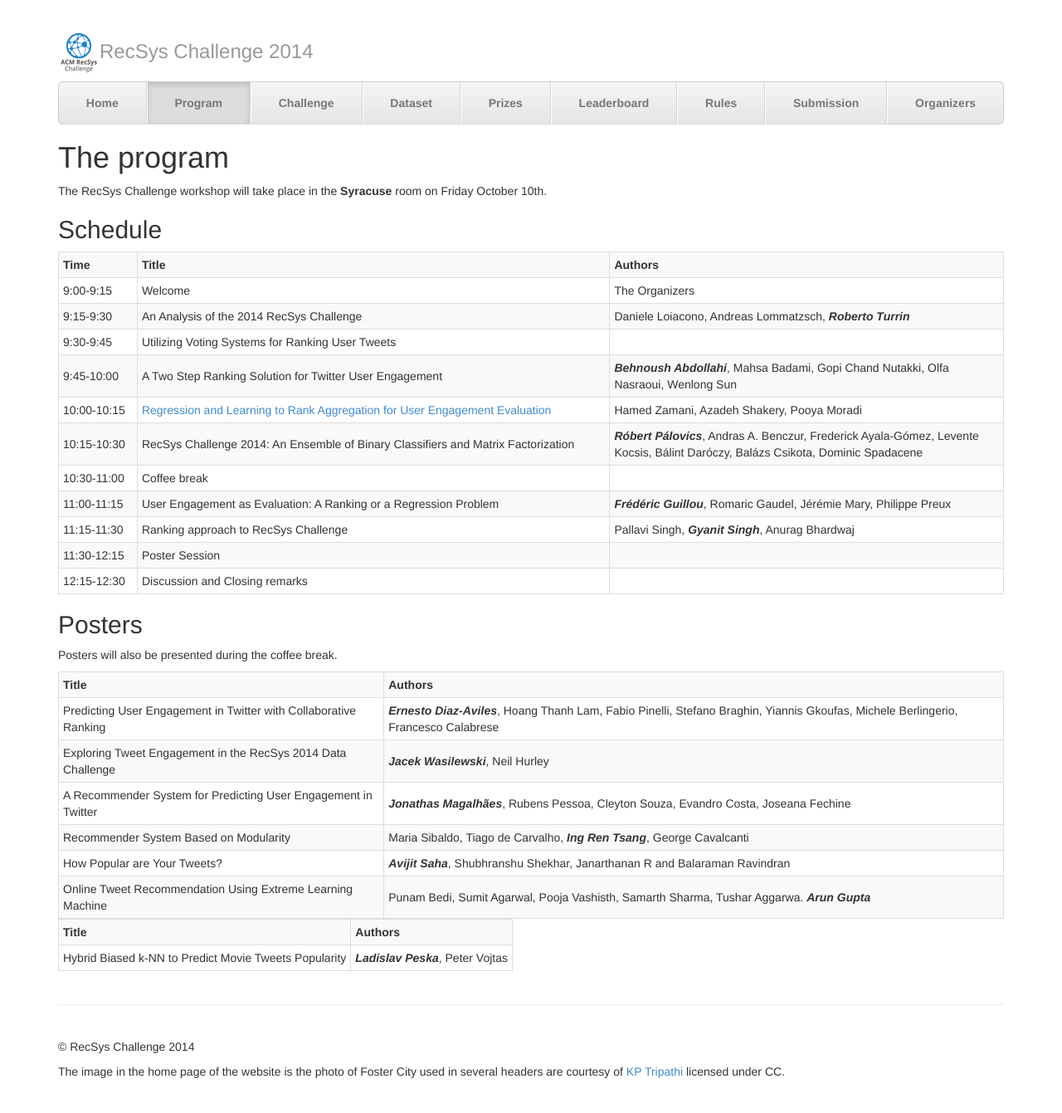
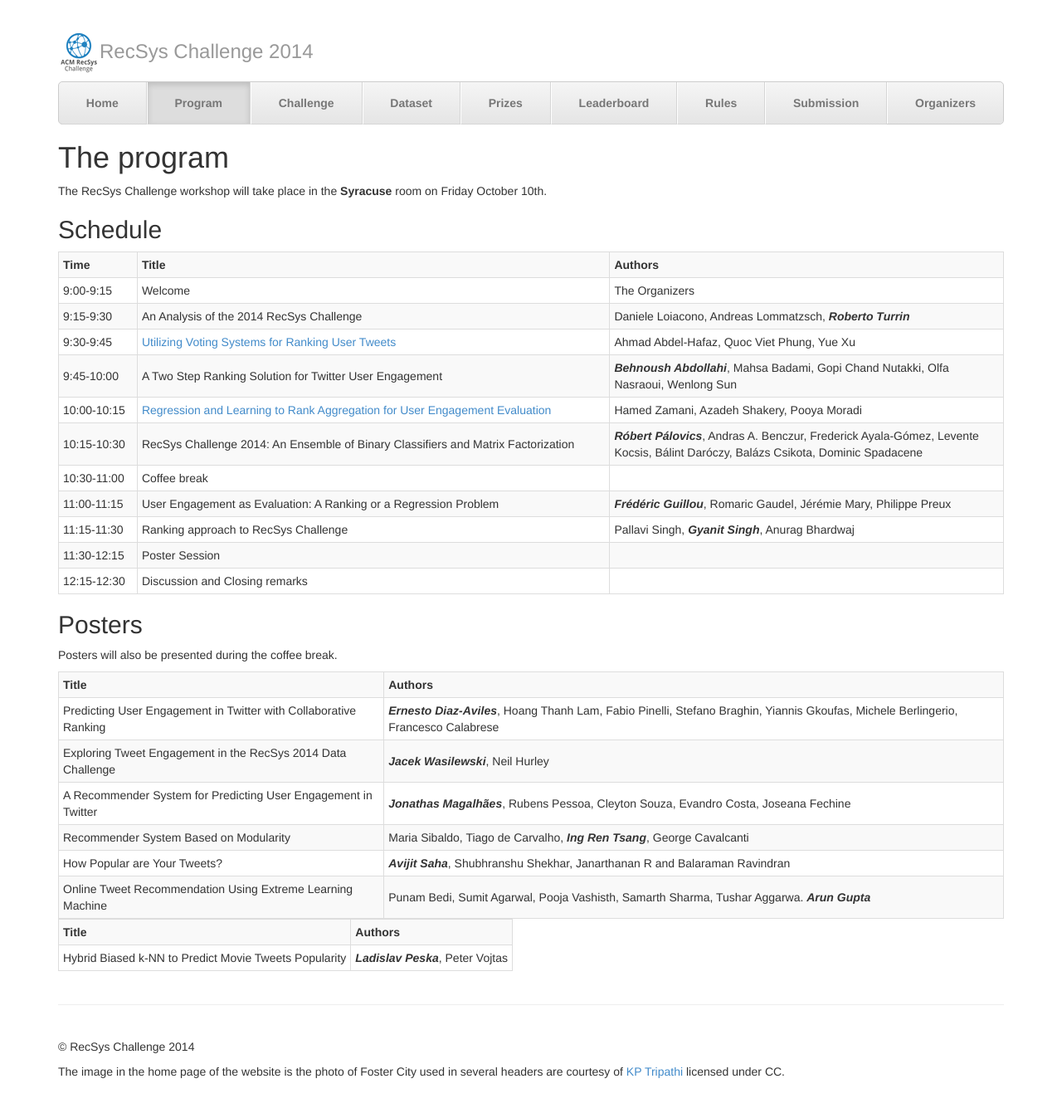
Before and after one commit to recsyschallenge/2014, a Jekyll site: the page built from program/index.md, in a window 1280 px wide. Shown: the whole page at 83% size. Built offline with Jekyll 4.4.1, drawn with Linux system fonts in a browser that asks for light colours; Markdown is read by kramdown in place of the engine named in the settings; some of the changed lines change nothing that is shown.

Commit message:
Update index.md

```diff
--- a/program/index.md
+++ b/program/index.md
@@ -27,8 +27,8 @@
     </tr>
     <tr>
         <td>9:30-9:45</td>
-        <td>Utilizing Voting Systems for Ranking User Tweets</td>
-        <!-- td>Ahmad Abdel-Hafaz, Quoc Viet Phung, Yue Xu</td -->
+        <td><a href="https://www.youtube.com/watch?v=amrPijBqgGY" target="_blank">Utilizing Voting Systems for Ranking User Tweets</a></td>
+        <td>Ahmad Abdel-Hafaz, Quoc Viet Phung, Yue Xu</td>
     </tr>
     <tr>
         <td>9:45-10:00</td>
```
